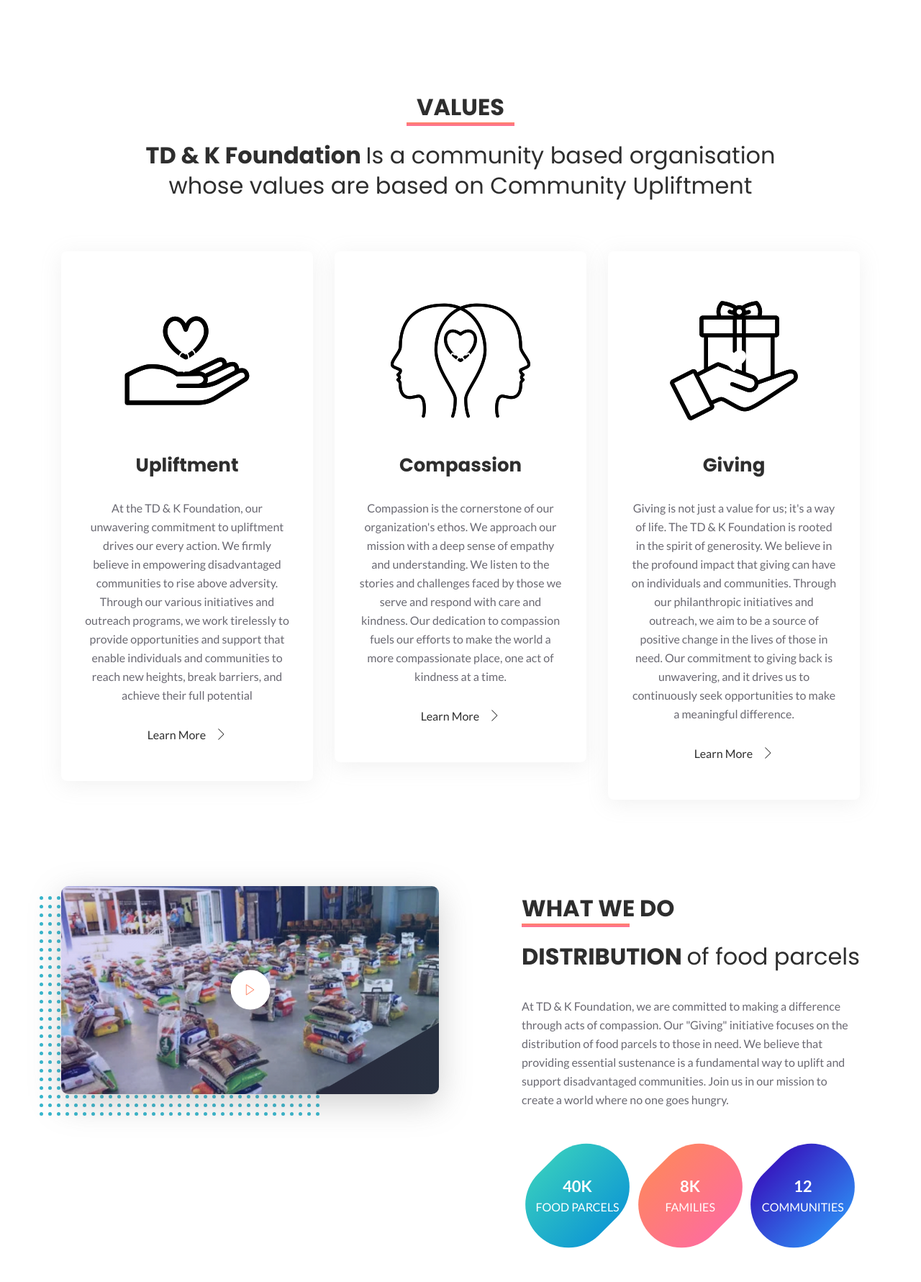
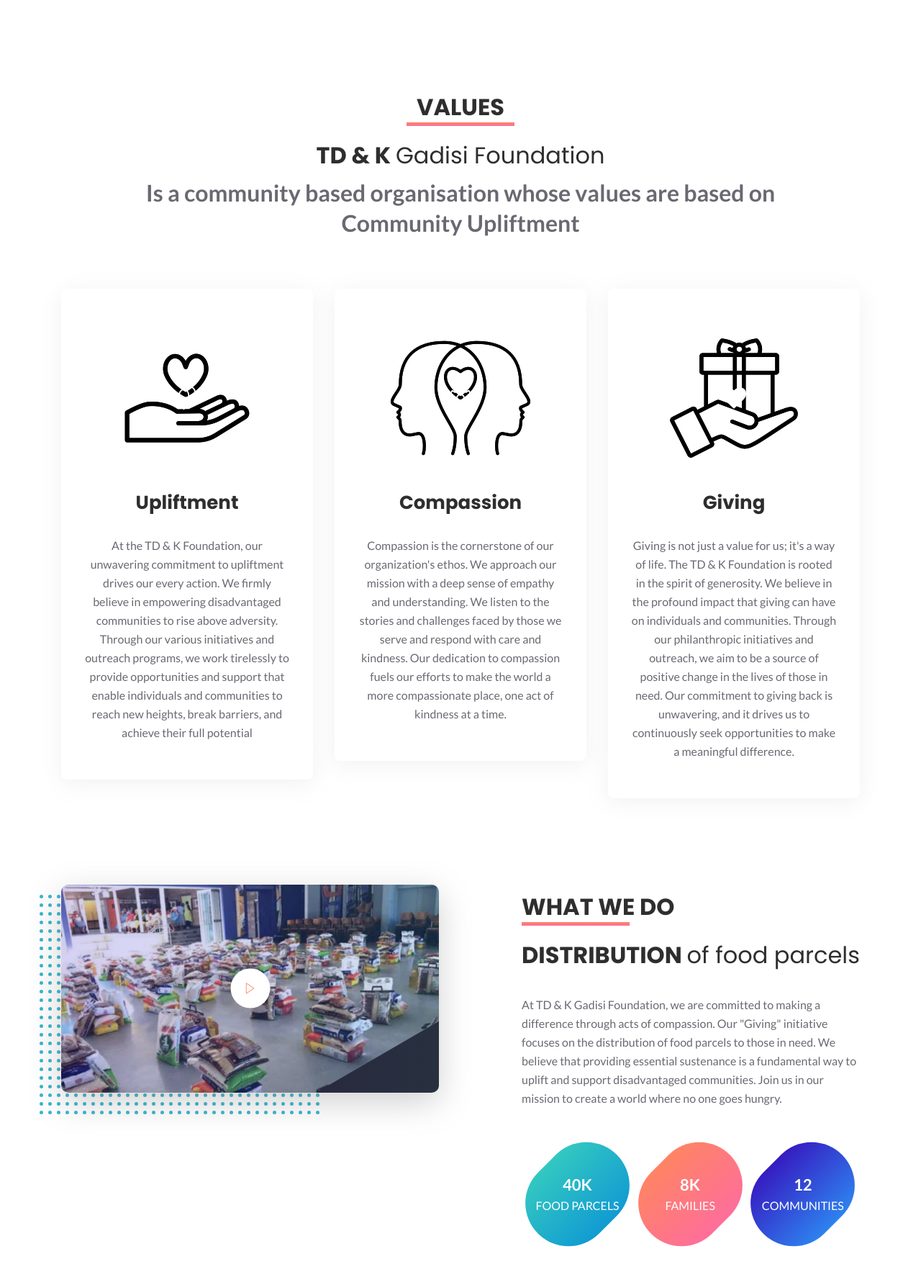
Before and after one commit to Gadisi/website, a Flask app: page / in a window 1280 px wide. Shown: the part 1039-2820 px from the top of the page at 72% size. Run offline with Flask 3, Linux system fonts and the light colour scheme; parts of the project's set-up code (start-up, migrations or seed data) failed here and were passed over; some libraries are stand-ins or nearby versions; some web fonts are replaced.

Commit message:
fixed template links

```diff
--- a/templates/index.html
+++ b/templates/index.html
@@ -155,7 +155,8 @@
                     <div class="section-title text-center pb-40">
                         <h3 class="title">VALUES</h3>
                         <div class="line m-auto"></div>
-                        <h3 class="title">TD & K Foundation <span> Is a community based organisation whose values are based on Community Upliftment</span></h3>
+                        <h3 class="title">TD & K <span> Gadisi Foundation </span></h3>
+                        <p class="title">Is a community based organisation whose values are based on Community Upliftment</p>
                     </div> <!-- section title -->
                 </div>
             </div> <!-- row -->
@@ -174,7 +175,7 @@
                                 Through our various initiatives and outreach programs, we work tirelessly to provide opportunities and
                                 support that enable individuals and communities to reach new heights, break barriers, and achieve their full potential
                             </p>
-                            <a class="more" href="#">Learn More <i class="lni-chevron-right"></i></a>
+
                         </div>
                     </div> <!-- single services -->
                 </div>
@@ -191,7 +192,7 @@
                                 We approach our mission with a deep sense of empathy and understanding.
                                 We listen to the stories and challenges faced by those we serve and respond with care and kindness.
                                 Our dedication to compassion fuels our efforts to make the world a more compassionate place, one act of kindness at a time.</p>
-                            <a class="more" href="#">Learn More <i class="lni-chevron-right"></i></a>
+
                         </div>
                     </div> <!-- single services -->
                 </div>
@@ -209,7 +210,7 @@
                                 We believe in the profound impact that giving can have on individuals and communities.
                                 Through our philanthropic initiatives and outreach, we aim to be a source of positive change in the lives of those in need.
                                 Our commitment to giving back is unwavering, and it drives us to continuously seek opportunities to make a meaningful difference.</p>
-                            <a class="more" href="#">Learn More <i class="lni-chevron-right"></i></a>
+
                         </div>
                     </div> <!-- single services -->
                 </div>
@@ -241,7 +242,7 @@
                                 <div class="line"></div>
                                 <h3 class="title">DISTRIBUTION <span> of food parcels</span></h3>
                             </div> <!-- section title -->
-                            <p class="text">At TD & K Foundation, we are committed to making a difference through acts of compassion. Our "Giving" initiative focuses on the distribution of food parcels to those in need. We believe that providing essential sustenance is a fundamental way to uplift and support disadvantaged communities. Join us in our mission to create a world where no one goes hungry.</p>
+                            <p class="text">At TD & K Gadisi Foundation, we are committed to making a difference through acts of compassion. Our "Giving" initiative focuses on the distribution of food parcels to those in need. We believe that providing essential sustenance is a fundamental way to uplift and support disadvantaged communities. Join us in our mission to create a world where no one goes hungry.</p>
                         </div> <!-- counter content -->
                         <div class="row no-gutters">
                             <div class="col-4">
@@ -297,7 +298,7 @@
                             <div class="section-title">
                                 <h3 class="title">HOW WE WORK</h3>
                                 <div class="line"></div>
-                                <h3 class="title">TD & K <span> Foundation</span></h3>
+                                <h3 class="title">TD & K <span> Gadisi Foundation</span></h3>
                             </div> <!-- section title -->
                             <p class="text">A significant amount of our work is undertaken at the community level in
                                 partnership with traditional and community leaders, NGOs and faith-based organisations.</p>
@@ -314,9 +315,9 @@
             <div class="row justify-content-center">
                 <div class="col-lg-5">
                     <div class="section-title text-center pb-30">
-                        <h3 class="title">TEAM</h3>
+                        <h3 class="title">THE TEAM</h3>
                         <div class="line m-auto"></div>
-                        <h3 class="title"><span>The Team</span> Behind TD & K Gadisi Foundation</h3>
+                        <h3 class="title"><span>TD & K</span> Gadisi Foundation</h3>
                     </div> <!-- section title -->
                 </div>
             </div> <!-- row -->
@@ -390,12 +391,14 @@
             </div> <!-- subscribe area -->
             <div class="footer-widget pb-100">
                 <div class="row">
-                    <div class="col-lg-4 col-md-6 col-sm-8">
+                    <div class="col-lg-6 col-md-6 col-sm-12">
                         <div class="footer-about mt-50 wow fadeIn" data-wow-duration="1s" data-wow-delay="0.2s">
+
                             <a class="navbar-brand" href="{{ url_for('home.get_home') }}">
                                 <img src="{{ url_for('static', filename='images/logo.jpg') }}" alt="logo" width="80" height="50">
                             </a>
-                            <p class="text">WE ARE COMMITTED TO HELPING OTHERS</p>
+                            <h3 class="title text-white">TD & K GADISI FOUNDATION</h3>
+                            <p class="text">we are committed to helping the community</p>
                             <ul class="social">
                                 <li><a href="#"><i class="lni-facebook-filled"></i></a></li>
                                 <li><a href="#"><i class="lni-twitter-filled"></i></a></li>
@@ -405,7 +408,7 @@
                         </div> <!-- footer about -->
                     </div>
 
-                    <div id="contact" class="col-lg-3 col-md-5 col-sm-5">
+                    <div id="contact" class="col-lg-6 col-md-6 col-sm-12">
                         <div class="footer-contact mt-50 wow fadeIn" data-wow-duration="1s" data-wow-delay="0.8s">
                             <div class="footer-title">
                                 <h4 class="title">Contact Us</h4>
```
